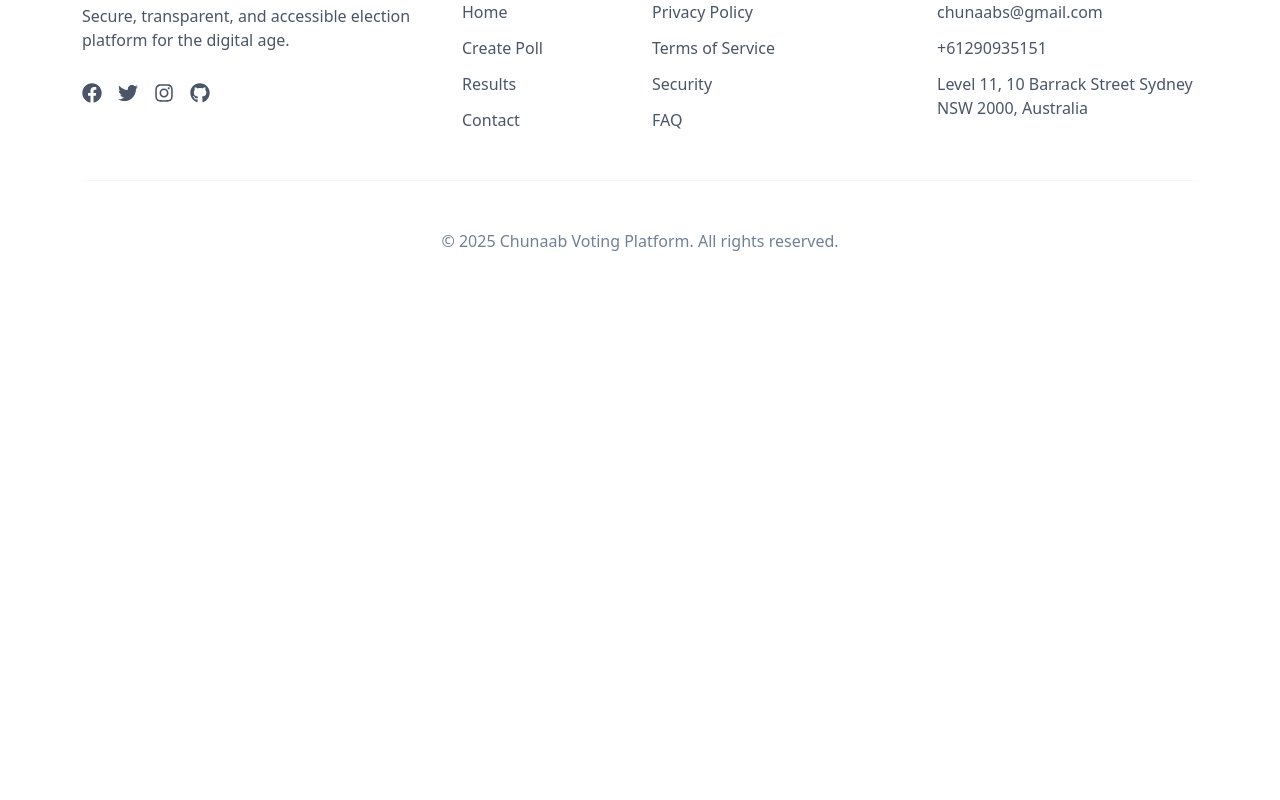
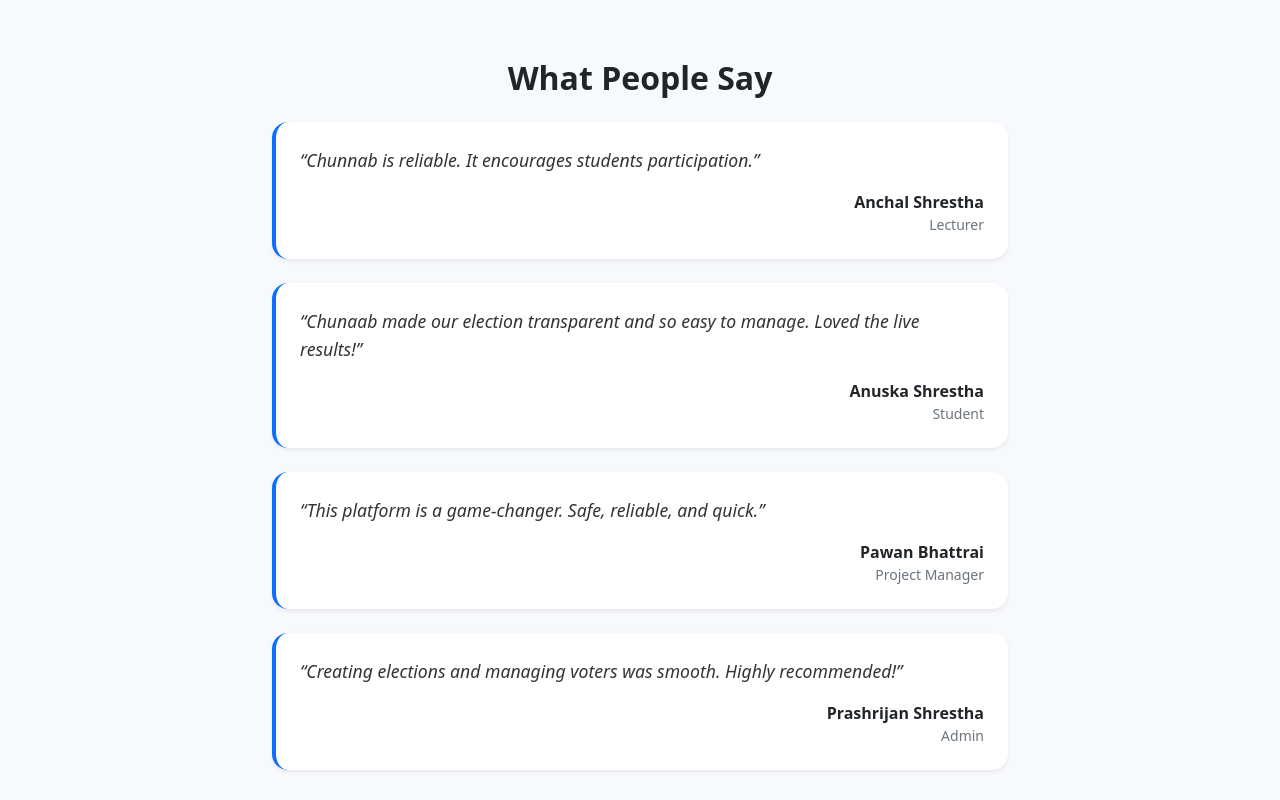
Before and after one commit to prashrijan/online-voting-client, a React (Vite) app: page / in a window 1280 px wide. Shown: the part 1060-1860 px from the top of the page. Before the commit the page ends 1345 px from the top, so only its background shows below. Built offline with nearby package versions, Linux system fonts and the light colour scheme; no server answers.

Commit message:
testimonial at HomePage

```diff
--- a/src/App.css
+++ b/src/App.css
@@ -15,3 +15,17 @@
   width: 360px;
   overflow: hidden;
 }
+
+.testimonial-section {
+  background: #f7f9fc;
+}
+
+.testimonial-box {
+  border-left: 4px solid #0d6efd;
+}
+
+.quote-text {
+  font-size: 1.1rem;
+  line-height: 1.6;
+  color: #333;
+}
--- /dev/null
+++ b/src/components/testimonial.jsx
@@ -0,0 +1,53 @@
+import React from 'react';
+import { Container, Row, Col } from 'react-bootstrap';
+import '../App.css';
+
+const testimonials = [
+  {
+    name: 'Anchal Shrestha',
+    role: 'Lecturer',
+    quote: 'Chunnab is reliable. It encourages students participation.',
+  },
+  {
+    name: 'Anuska Shrestha',
+    role: 'Student',
+    quote:
+      'Chunaab made our election transparent and so easy to manage. Loved the live results!',
+  },
+  {
+    name: 'Pawan Bhattrai',
+    role: 'Project Manager',
+    quote: 'This platform is a game-changer. Safe, reliable, and quick.',
+  },
+  {
+    name: 'Prashrijan Shrestha',
+    role: 'Admin',
+    quote:
+      'Creating elections and managing voters was smooth. Highly recommended!',
+  },
+];
+
+const TestimonialSection = () => {
+  return (
+    <section className="testimonial-section py-5">
+      <Container>
+        <h2 className="text-center fw-bold mb-4">What People Say</h2>
+        {testimonials?.map((t, index) => (
+          <Row key={index} className="justify-content-center mb-4">
+            <Col md={8}>
+              <div className="testimonial-box p-4 shadow-sm rounded-4 bg-white">
+                <p className="quote-text fst-italic mb-3">“{t.quote}”</p>
+                <div className="author-info text-end">
+                  <strong>{t.name}</strong>
+                  <div className="text-secondary small">{t.role}</div>
+                </div>
+              </div>
+            </Col>
+          </Row>
+        ))}
+      </Container>
+    </section>
+  );
+};
+
+export default TestimonialSection;
--- a/src/pages/home/Hero.jsx
+++ b/src/pages/home/Hero.jsx
@@ -13,7 +13,7 @@
   };
 
   return (
-    <div className=" hero w-100  d-flex flex-column justify-content-between align-items-center">
+    <div className=" hero w-100  d-flex flex-column justify-content-between align-items-center py-5">
       <h1 className="p-4 fw-bold fs-1 text-center">
         All-in-one Digital Voting Platform
       </h1>
@@ -32,21 +32,6 @@
           <CgArrowRight />
         </span>
       </Button>
-
-      {/* <div className="joinSection m-4 p-3 d-flex justify-content-center align-items-center rounded-pill w-75 flex-wrap  ">
-        <span className=" fs-5 text-center">
-          Enter code to join Live Chunaab
-        </span>
-
-        <input
-          type="text"
-          className="eventCodeInput m-2 rounded-3 text-center fs-5"
-          placeholder="123 456"
-        />
-        <Button variant="primary" className="px-4 m-2 rounded-3 fs-5 ">
-          Join
-        </Button>
-      </div> */}
     </div>
   );
 };
--- a/src/pages/home/Homepage.jsx
+++ b/src/pages/home/Homepage.jsx
@@ -2,6 +2,7 @@
 import Hero from './Hero';
 import './homepage.css';
 import FeatureSection from '../../components/featureSection';
+import TestimonialSection from '../../components/testimonial';
 
 // homepage
 
@@ -10,6 +11,7 @@
     <>
       <Hero />
       <FeatureSection />
+      <TestimonialSection />
     </>
   );
 };
```
